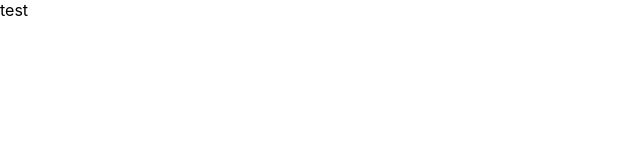
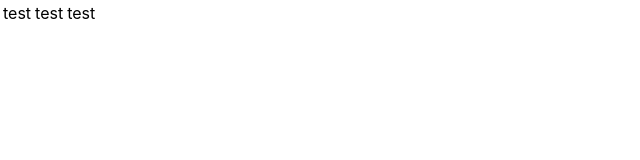
Before and after one commit to PMcht/sheets-clone, a React (Create React App) app: page / in a window 1280 px wide. Shown: the top 160 px of the page, without its empty margins (0-640 px from the left). Built offline with nearby package versions, Linux system fonts and the light colour scheme.

Commit message:
Solved "FunctionComponent" error from React^18+

```diff
--- a/src/App.tsx
+++ b/src/App.tsx
@@ -2,12 +2,13 @@ import React from 'react';
 import { RecoilRoot } from 'recoil';
 import './App.css';
 import Cell from './components/Cell/Cell';
+import SheetsContainer from './containers/SheetsContainer';
 
 function App() {
 
   return (
     <RecoilRoot>
-      <Cell>Hello</Cell>
+      <SheetsContainer />
     </RecoilRoot>
   );
 }
--- a/src/components/Column/Column.tsx
+++ b/src/components/Column/Column.tsx
@@ -0,0 +1,10 @@
+import React, { ComponentType, FunctionComponent, ReactNode } from "react";
+import classes from "./Column.module.css";
+
+export type ColumnProps<P = unknown> = P & { children?: ReactNode | undefined };
+
+const Column: FunctionComponent<ColumnProps> = (props) => {
+  return <td className={classes.Column}>{props.children}</td>;
+};
+
+export default Column;
--- a/src/components/Row/Row.tsx
+++ b/src/components/Row/Row.tsx
@@ -0,0 +1,9 @@
+import React, { FunctionComponent, ReactNode } from "react";
+
+export type RowProps<P = unknown> = P & { children?: ReactNode | undefined };
+
+const Row: FunctionComponent<RowProps> = (props) => {
+  return <tr>{props.children}</tr>;
+};
+
+export default Row;
--- a/src/components/Sheet/Sheet.tsx
+++ b/src/components/Sheet/Sheet.tsx
@@ -0,0 +1,28 @@
+import React, { ComponentType, FunctionComponent, ReactNode } from 'react'
+import Cell from '../Cell/Cell';
+import Column from '../Column/Column';
+import Row from '../Row/Row';
+
+export type SheetProps<P = unknown> = P & { children?: ReactNode | undefined };
+
+const Sheet: FunctionComponent<SheetProps> = (props) => {
+    return (
+    <table>
+        <tbody>
+            <Row>
+                <Column>
+                    <Cell />
+                </Column>
+                <Column>
+                    <Cell />
+                </Column>
+                <Column>
+                    <Cell />
+                </Column>
+            </Row>
+        </tbody>
+    </table>
+    )
+}
+
+export default Sheet
--- a/src/containers/SheetsContainer.tsx
+++ b/src/containers/SheetsContainer.tsx
@@ -0,0 +1,13 @@
+import React, { ComponentType, FunctionComponent, ReactNode } from 'react'
+import Column from '../components/Column/Column';
+import Sheet from '../components/Sheet/Sheet';
+
+export type SheetsContainerProps<P = unknown> = P & { children?: ReactNode | undefined };
+
+const SheetsContainer: FunctionComponent<SheetsContainerProps> = (props) => {
+    return (
+    <Sheet />
+    )
+}
+
+export default SheetsContainer;
```
Also changed, not shown: src/components/Cell/Cell.tsx (+3 -4 lines).
